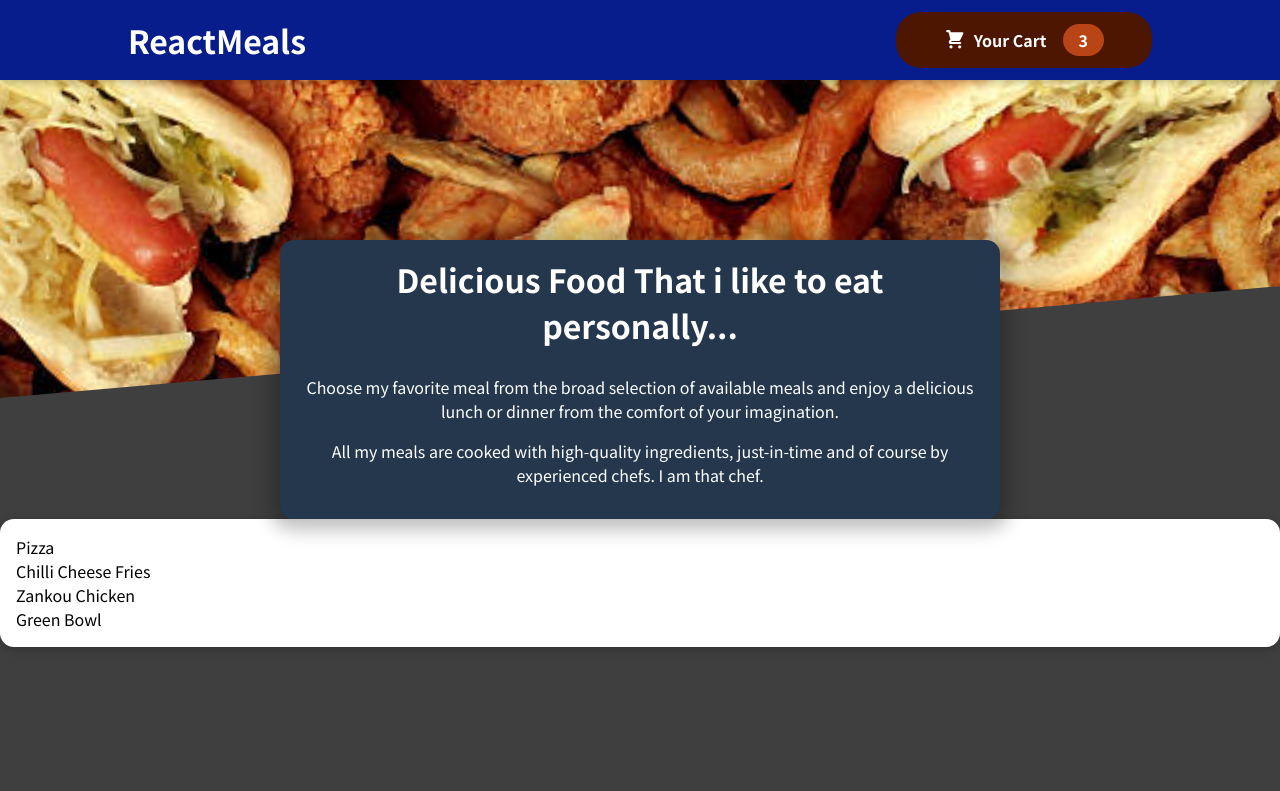
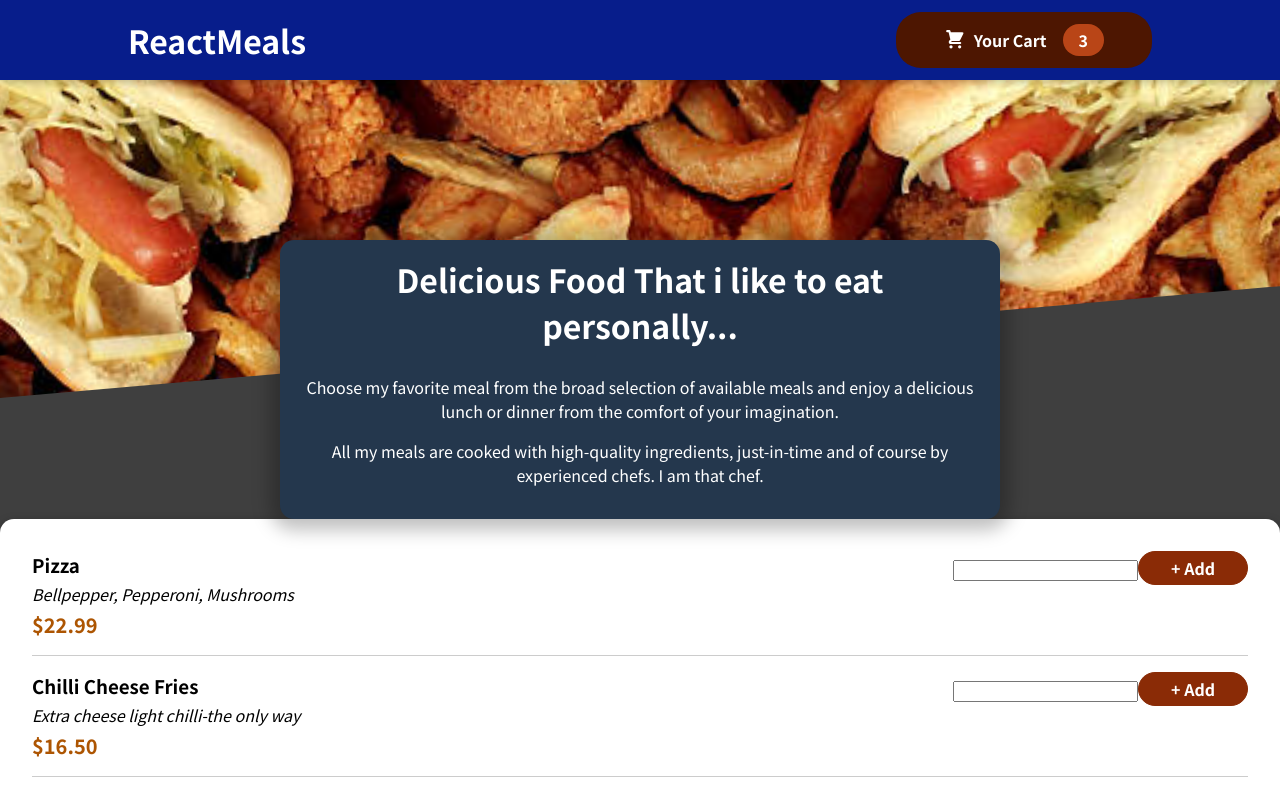
Before and after one commit to Anchoviess/Foodorder, a React (Create React App) app: page / in a window 1280 px wide. Shown: the top 791 px of the page. Built offline with nearby package versions, Linux system fonts and the light colour scheme.

Commit message:
created form components for the meals list and the imported them in their respective areas

```diff
--- a/src/components/Meals/AvailablleMeals.js
+++ b/src/components/Meals/AvailablleMeals.js
@@ -1,40 +1,48 @@
-import Card from '../UI/Card';
-import MealItem from './MealItem/MealItem';
-import classes from './AvailableMeals.module.css';
+import Card from "../UI/Card";
+import MealItem from "./MealItem/MealItem";
+import classes from "./AvailableMeals.module.css";
 
 const DUMMY_MEALS = [
   {
-      id: 'm1',
-      name: 'Pizza',
-      description: 'Bellpepper, Pepperoni, Mushrooms',
+    id: "m1",
+    name: "Pizza",
+    description: "Bellpepper, Pepperoni, Mushrooms",
     price: 22.99,
   },
   {
-      id: 'm2',
-      name: 'Chilli Cheese Fries',
-      description: 'Extra cheese light chilli- the only way',
+    id: "m2",
+    name: "Chilli Cheese Fries",
+    description: "Extra cheese light chilli-the only way",
     price: 16.5,
   },
   {
-      id: 'm3',
-      name: 'Zankou Chicken',
-      description: 'Get the shwarma or the chicken kebabs extra hummus dude',
+    id: "m3",
+    name: "Zankou Chicken",
+    description: "Get the shwarma or the chicken kebabs extra hummus dude",
     price: 12.99,
   },
   {
-      id: 'm4',
-      name: 'Green Bowl',
-      description: 'Healthy...and green...',
+    id: "m4",
+    name: "Green Bowl",
+    description: "Healthy...and green...",
     price: 18.99,
   },
 ];
 
 const AvailableMeals = () => {
-    const mealsList = DUMMY_MEALS.map(meal => <li>{meal.name}</li>);
+  const mealsList = DUMMY_MEALS.map((meal) => (
+    <MealItem
+      key={meal.id}
+      name={meal.name}
+      description={meal.description}
+      price={meal.price}
+    />
+  ));
 
   return (
     <section className={classes.meals}>
-       <Card><ul>{mealsList}</ul>
+      <Card>
+        <ul>{mealsList}</ul>
       </Card>
     </section>
   );
--- a/src/components/Meals/MealItem/MealItem.js
+++ b/src/components/Meals/MealItem/MealItem.js
@@ -1,3 +1,4 @@
+import MealItemForm from './MealItemForm';
 import classes from './MealItem.module.css';
 
 const MealItem = props => {
@@ -11,7 +12,7 @@ const MealItem = props => {
             <div className={classes.price}>{price}</div>
         </div>
         <div>
-
+            <MealItemForm />
         </div>
     </li>
  );
--- a/src/components/Meals/MealItem/MealItemForm.js
+++ b/src/components/Meals/MealItem/MealItemForm.js
@@ -0,0 +1,14 @@
+import classes from './MealItemForm.module.css';
+
+const MealItemForm = (props) => {
+
+    return (
+     <form className={classes.form}>
+        <input/>
+        <button>+ Add</button>
+
+    </form>
+  );
+};
+
+export default MealItemForm;
--- /dev/null
+++ b/src/components/Meals/MealItem/MealItemForm.module.css
@@ -0,0 +1,20 @@
+.form {
+    text-align: right;
+  }
+
+  .form button {
+    font: inherit;
+    cursor: pointer;
+    background-color: #8a2b06;
+    border: 1px solid #8a2b06;
+    color: white;
+    padding: 0.25rem 2rem;
+    border-radius: 20px;
+    font-weight: bold;
+  }
+
+  .form button:hover,
+  .form button:active {
+    background-color: #641e03;
+    border-color: #641e03;
+  }
```
Also changed, not shown: 1 other file (tests, documents, lock files or other folders). Lines whose indentation alone changed are shown as unchanged.
